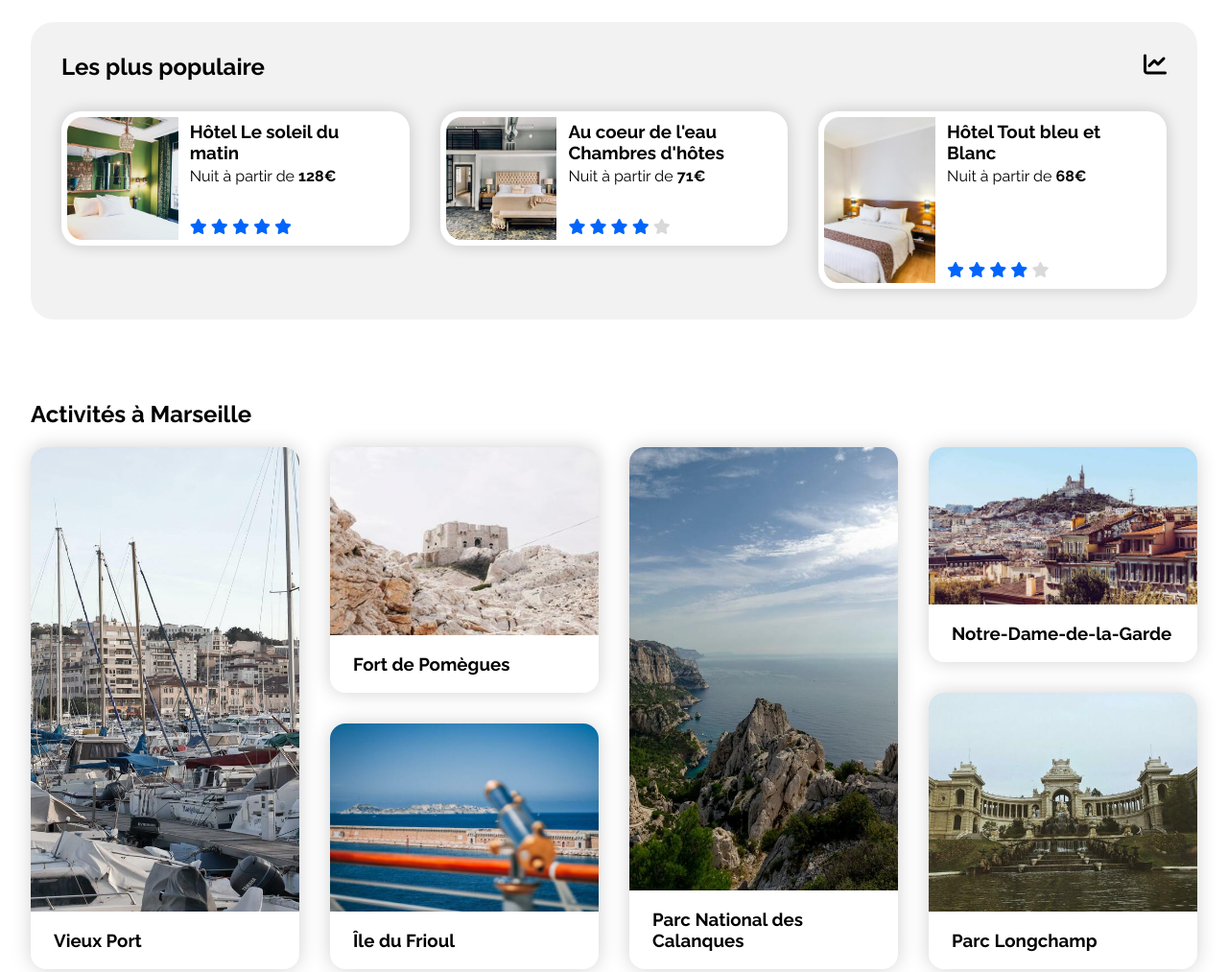
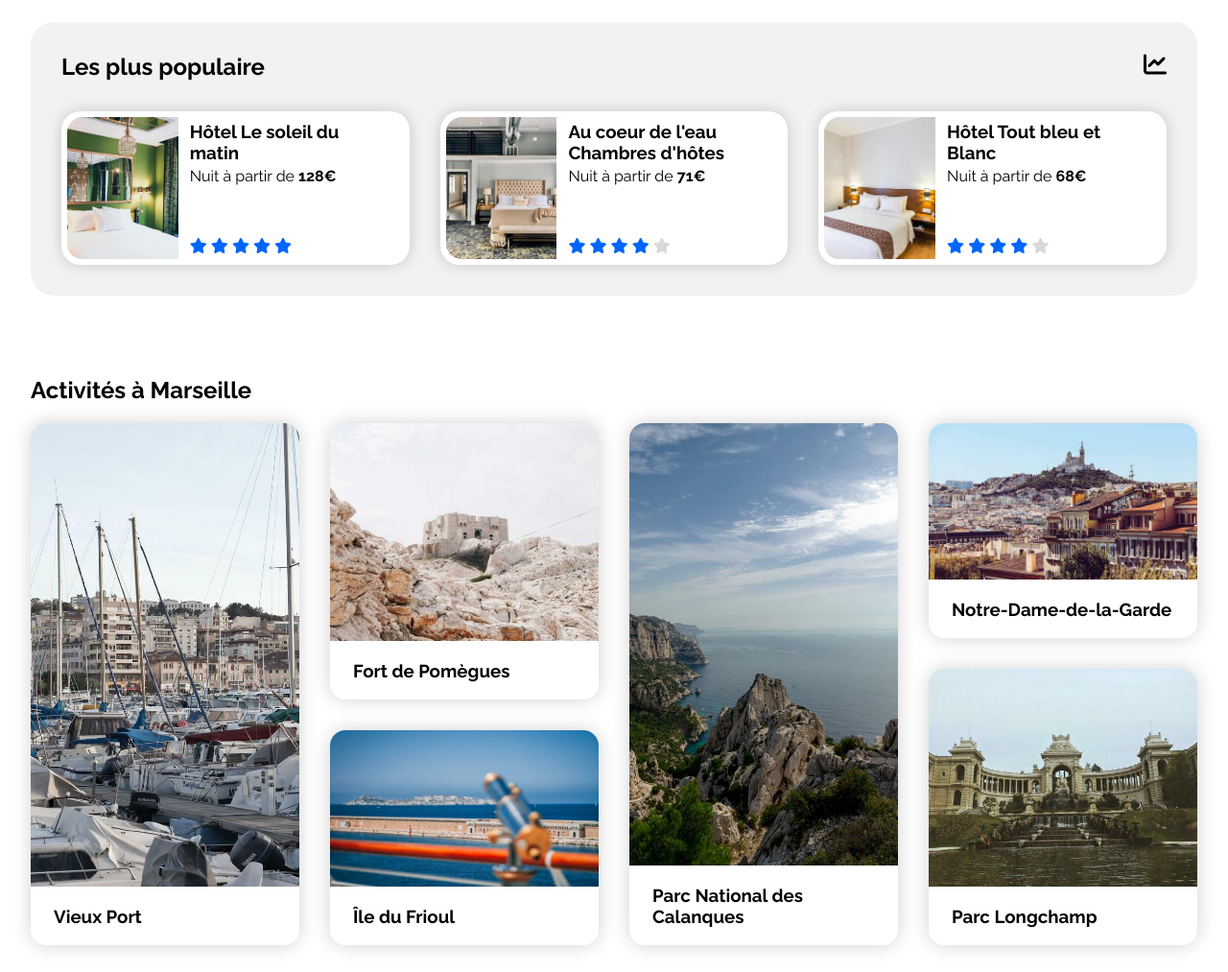
Before and after one commit to MathisBarre/Reservia, a plain HTML site: page index.html in a window 1280 px wide. Shown: the part 1040-2053 px from the top of the page at 96% size. Drawn offline with Linux system fonts and the light colour scheme.

Commit message:
fix: img now stop broking layout + finalization

```diff
--- a/index.html
+++ b/index.html
@@ -215,11 +215,13 @@
         <h2 class="hostingFavoriteTitle">Les plus populaire <i class="fas fa-chart-line"></i></h2>
         <article class="hostingMainCard hostingFavoriteCard">
           <a class="hostingFavoriteWrapcontent" href="#">
+            <div class="hostingFavoriteWrapcontentWrapimg">
               <img
-              class="hostingMainCardFigureImg hostingFavoriteWrapcontentImg"
+                class="hostingFavoriteWrapcontentWrapimgImg"
                 src="./img/hosting/small/emile-guillemot-Bj_rcSC5XfE-unsplash.jpg"
                 alt="Chambre avec un lit superposé avec une fenêtre vu sur la ville."
               >
+            </div>
             <div class="hostingFavoriteWrapcontentContent">
               <h3 class="hostingMainCardFigureCaptionTitle">Hôtel Le soleil du matin</h3>
               <p class="hostingMainCardDesc">Nuit à partir de <strong class="hostingMainCardDescPrice">128€</strong></p>
@@ -236,11 +238,13 @@
         </article>
         <article class="hostingMainCard hostingFavoriteCard">
           <a class="hostingFavoriteWrapcontent" href="#">
+            <div class="hostingFavoriteWrapcontentWrapimg">
               <img
-              class="hostingMainCardFigureImg hostingFavoriteWrapcontentImg"
+                class="hostingFavoriteWrapcontentWrapimgImg"
                 src="./img/hosting/small/aw-creative-VGs8z60yT2c-unsplash.jpg"
                 alt="Chambre avec un lit superposé avec une fenêtre vu sur la ville."
               >
+            </div>
             <div class="hostingFavoriteWrapcontentContent">
               <h3 class="hostingMainCardFigureCaptionTitle">Au coeur de l'eau Chambres d'hôtes</h3>
               <p class="hostingMainCardDesc">Nuit à partir de <strong class="hostingMainCardDescPrice">71€</strong></p>
@@ -257,11 +261,13 @@
         </article>
         <article class="hostingMainCard hostingFavoriteCard">
           <a class="hostingFavoriteWrapcontent" href="#">
+            <div class="hostingFavoriteWrapcontentWrapimg">
               <img
-              class="hostingMainCardFigureImg hostingFavoriteWrapcontentImg"
+                class="hostingFavoriteWrapcontentWrapimgImg"
                 src="./img/hosting/small/febrian-zakaria-sjvU0THccQA-unsplash.jpg"
                 alt="Chambre avec un lit superposé avec une fenêtre vu sur la ville."
               >
+            </div>
             <div class="hostingFavoriteWrapcontentContent">
               <h3 class="hostingMainCardFigureCaptionTitle">Hôtel Tout bleu et Blanc</h3>
               <p class="hostingMainCardDesc">Nuit à partir de <strong class="hostingMainCardDescPrice">68€</strong></p>
@@ -284,42 +290,42 @@
     <!-- ACTIVITY -->
     <section class="activity" id="activity">
       <h2 class="activityTitle">Activités à Marseille</h2>
-      <div class="activityCard activityCard1">
+      <a href="#" class="activityCard activityCard1">
         <div class="activityCardWrapimg">
           <img src="./img/activity/medium/reno-laithienne-QUgJhdY5Fyk-unsplash.jpg" alt="Un port de plaisance remplis de bateau en premier plan avec une ville dans le second plan" class="activityCardWrapimgImg">
         </div>
         <h3 class="activityCardTitle">Vieux Port</h3>
-      </div>
-      <div class="activityCard activityCard2">
+      </a>
+      <a href="#" class="activityCard activityCard2">
         <div class="activityCardWrapimg">
           <img src="./img/activity/small/paul-hermann-QFTrLdQIRhI-unsplash.jpg" alt="Desert rocailleux beige avec un fort elle aussi beige un peu plus loin dans l'image" class="activityCardWrapimgImg">
         </div>
         <h3 class="activityCardTitle">Fort de Pomègues</h3>
-      </div>
-      <div class="activityCard activityCard3">
+      </a>
+      <a href="#" class="activityCard activityCard3">
         <div class="activityCardWrapimg">
           <img src="./img/activity/medium/kilyan-sockalingum-NR8-cBCN3aI-unsplash.jpg" alt="Paysage mélengeant roche et verdure en premier plan et une grande mer bleu en second plan" class="activityCardWrapimgImg">
         </div>
         <h3 class="activityCardTitle">Parc National des Calanques</h3>
-      </div>
-      <div class="activityCard activityCard4">
+      </a>
+      <a href="#" class="activityCard activityCard4">
         <div class="activityCardWrapimg">
           <img src="./img/activity/small/florian-wehde-xW9e8gdotxI-unsplash.jpg" alt="Grande ville assez plate mais doté d'une colline qui mets en valeur un bâtiment, certainement religieux" class="activityCardWrapimgImg">
         </div>
         <h3 class="activityCardTitle">Notre-Dame-de-la-Garde</h3>
-      </div>
-      <div class="activityCard activityCard5">
+      </a>
+      <a href="#" class="activityCard activityCard5">
         <div class="activityCardWrapimg">
           <img src="./img/activity/small/kevin-hikari-rV_Qd1l-VXg-unsplash.jpg" alt="Longue vue sur terre en premier plan, mer en second plan et ile en troisième plan" class="activityCardWrapimgImg">
         </div>
         <h3 class="activityCardTitle">Île du Frioul</h3>
-      </div>
-      <div class="activityCard activityCard6">
+      </a>
+      <a href="#" class="activityCard activityCard6">
         <div class="activityCardWrapimg">
           <img src="./img/activity/small/lena-paulin-wH2-EJoDcV0-unsplash.jpg" alt="Majestueux batiment au pierres blanches dôté d'une fontaine, tout autant majestueuse" class="activityCardWrapimgImg">
         </div>
         <h3 class="activityCardTitle">Parc Longchamp</h3>
-      </div>
+      </a>
     </section>
     <!-- ACTIVITY -->
 
--- a/style/style.sass
+++ b/style/style.sass
@@ -137,8 +137,12 @@ a
       border-radius: 2rem
       margin-bottom: 1rem
       cursor: pointer
+      transition-duration: .1s
       &:last-child
         margin-right: 0
+      &:hover
+        background-color: #f3f8ff
+        transform: scale(1.015)
       &Wrapicon
         background-color: $lightBlue
         border-radius: 100%
@@ -199,6 +203,8 @@ a
       box-shadow: 0 0 16px #0000002e
       transition-duration: .1s
       cursor: pointer
+      box-sizing: border-box
+      height: 100%
       &:hover
         transform: scale(1.02)
       &Figure
@@ -230,6 +236,7 @@ a
     display: grid
     row-gap: 2rem
     align-items: start
+    grid-template-rows: auto repeat(3, 1fr)
     &Title
       margin: 0
       display: flex
@@ -237,11 +244,20 @@ a
     &Wrapcontent
       display: flex
       align-items: stretch
-      &Img
+      height: 100%
+      overflow: auto
+      &Wrapimg
+        position: relative
+        min-height: 100%
         width: 33%
-        min-height: 8rem
-        height: auto
-        border-radius: 1rem 0 0 1rem
+        min-width: 33%
+        max-width: 33%
+        &Img
+          border-radius: 1rem 0 0 1rem
+          position: absolute
+          width: 100%
+          height: 100%
+          object-fit: cover
       &Content
         display: flex
         flex-direction: column
@@ -256,6 +272,7 @@ a
     row-gap: 2rem
     &Favorite
       grid-template-columns: repeat(3, 1fr)
+      grid-template-rows: auto 10rem
       column-gap: 2rem
       &Title
         grid-column: 1 / -1
@@ -279,6 +296,7 @@ a
   .hosting
     &Favorite
       grid-template-columns: 1fr
+      grid-template-rows: auto repeat(3, 9rem)
 
 .activity
   display: grid
@@ -293,7 +311,6 @@ a
     display: flex
     flex-direction: column
     transition-duration: .1s
-    cursor: pointer
     &:hover
       transform: scale(1.01)
     &Wrapimg
@@ -317,7 +334,7 @@ a
         grid-column: 1 / 2
       &2
         grid-column: 2 / 3
-        grid-row: 2 / 4
+        grid-row: 2 / 5
       &3
         grid-column: 3 / 4
         grid-row: 2 / 7
@@ -326,7 +343,7 @@ a
         grid-row: 2 / 3
       &5
         grid-column: 2 / 3
-        grid-row: 5 / 7
+        grid-row: 6 / 7
       &6
         grid-column: 4 / 5
         grid-row: 4 / 7
@@ -362,9 +379,28 @@ a
     box-sizing: border-box
     &Column
       width: 30%
-      padding: 2rem 0
+      padding: 2rem 2rem
       &Link
         display: block
         margin: 1rem 0
         &:hover
           text-decoration: underline
+
+@media (max-width: 750px)
+  .footer
+    &Columnwrapper
+      flex-direction: column
+      padding: 2rem
+      &Column
+        width: 100%
+        padding: 0
+        margin: 1rem 0
+        &:first-child
+          margin-top: 0
+        &:last-child
+          margin-bottom: 0
+        &Title
+          margin: 0
+        &Link
+          &:last-child
+            margin-bottom: 0
```
Also changed, not shown: style/style.css, 2 other files. Lines whose indentation alone changed are shown as unchanged.
